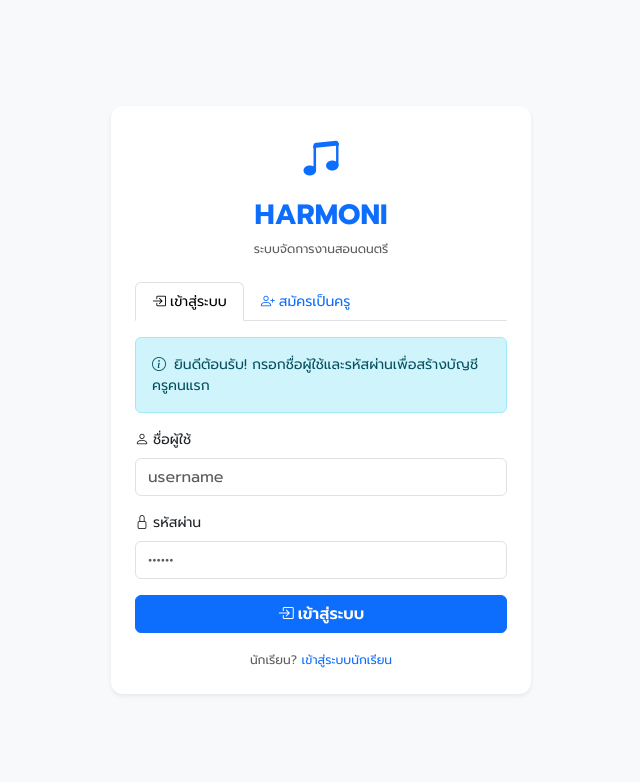
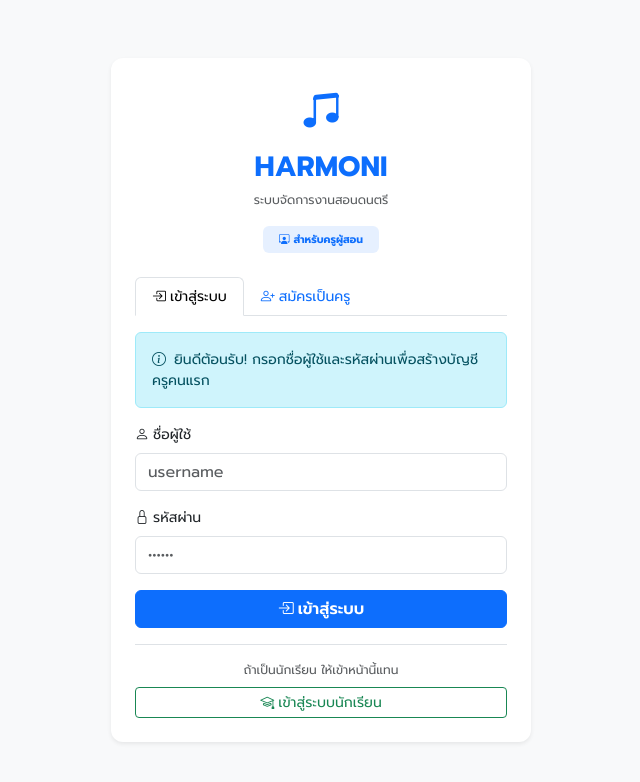
Before and after one commit to krumumpiano-source/HARMONI-Krumum, a website: page index.html in a window 1280 px wide. Shown: the whole page, without its empty margins (319-959 px from the left). Drawn offline with nearby package versions, Linux system fonts and the light colour scheme; no server answers.

Commit message:
UX: clear role labels on login pages to avoid student/teacher confusion

```diff
--- a/index.html
+++ b/index.html
@@ -21,6 +21,7 @@
         </div>
         <h3 class="fw-bold text-primary">HARMONI</h3>
         <p class="text-muted small">ระบบจัดการงานสอนดนตรี</p>
+        <span class="badge bg-primary bg-opacity-10 text-primary px-3 py-2"><i class="bi bi-person-workspace me-1"></i>สำหรับครูผู้สอน</span>
       </div>
       <!-- Login / Register tabs -->
       <ul class="nav nav-tabs mb-3" role="tablist">
@@ -82,8 +83,11 @@
         </div>
       </div>
 
-      <div class="text-center mt-3">
-        <small class="text-muted">นักเรียน? <a href="student.html" class="text-decoration-none">เข้าสู่ระบบนักเรียน</a></small>
+      <div class="text-center mt-3 pt-3 border-top">
+        <p class="text-muted small mb-2">ถ้าเป็นนักเรียน ให้เข้าหน้านี้แทน</p>
+        <a href="student.html" class="btn btn-outline-success btn-sm w-100">
+          <i class="bi bi-mortarboard me-1"></i>เข้าสู่ระบบนักเรียน
+        </a>
       </div>
     </div>
   </div>
```
Also changed, not shown: student.html (+6 -2 lines).
